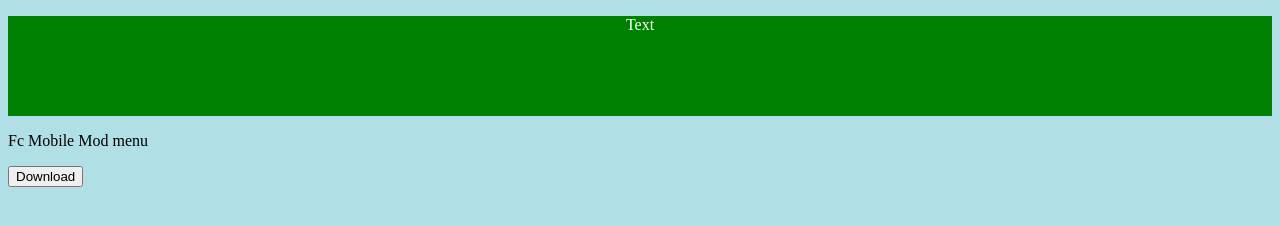
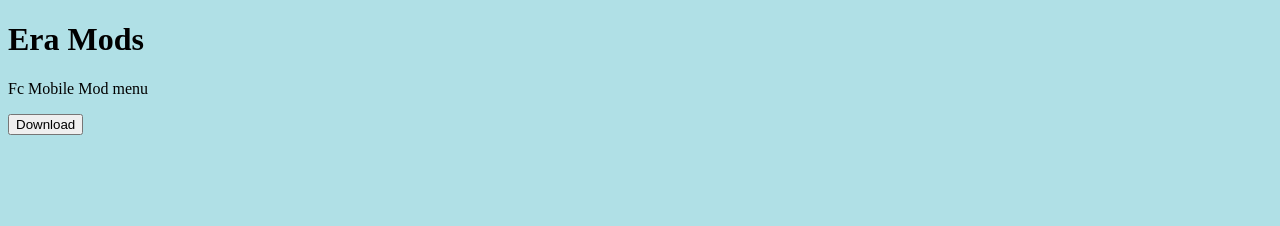
Before and after one commit to ZAZAAK/Mod.in, a plain HTML site: page Index.html in a window 1280 px wide. Drawn offline with Linux system fonts and the light colour scheme.

Commit message:
Update Index.html

```diff
--- a/Index.html
+++ b/Index.html
@@ -6,13 +6,9 @@
     <title>Download Mod File</title>
 </head>
 <body style="background-color:powderblue;">
+<h1>Era Mods</h1>
 
-  <!-- Corrected div with combined styles -->
-  <div style="height:100px; background-color:Green;">
-      <p style="color:white; text-align:center;">Text</p>
-  </div>
-
-  <p>Fc Mobile Mod menu</p>
+<p>Fc Mobile Mod menu</p>
 
   <!-- Download button styled as a button -->
   <a href="https://dl.fcmobilemodapk.com/dl/fc-mobile-mod-apk-v23.1.03-fcmobilemodapk.com.apk" download="FcMobile.apk">
```
